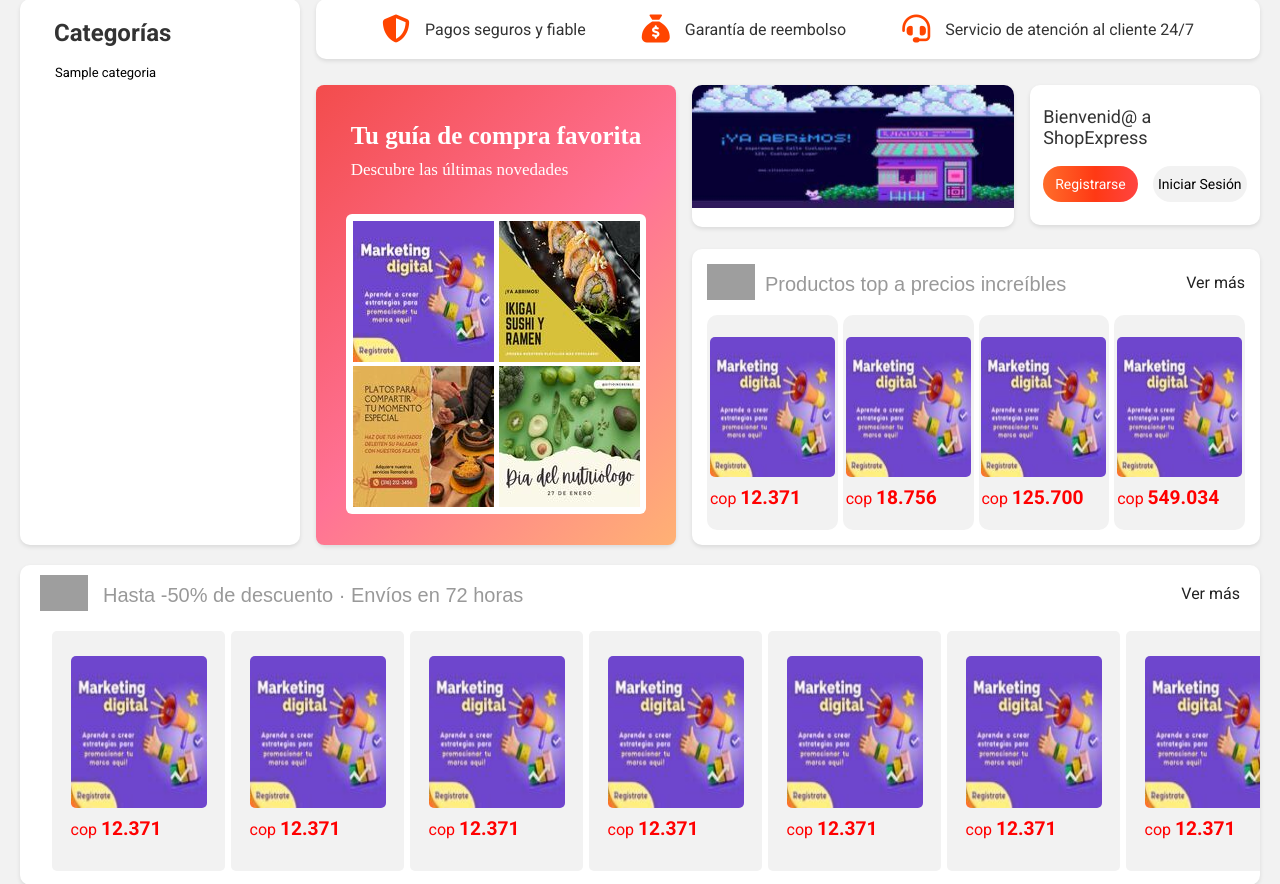
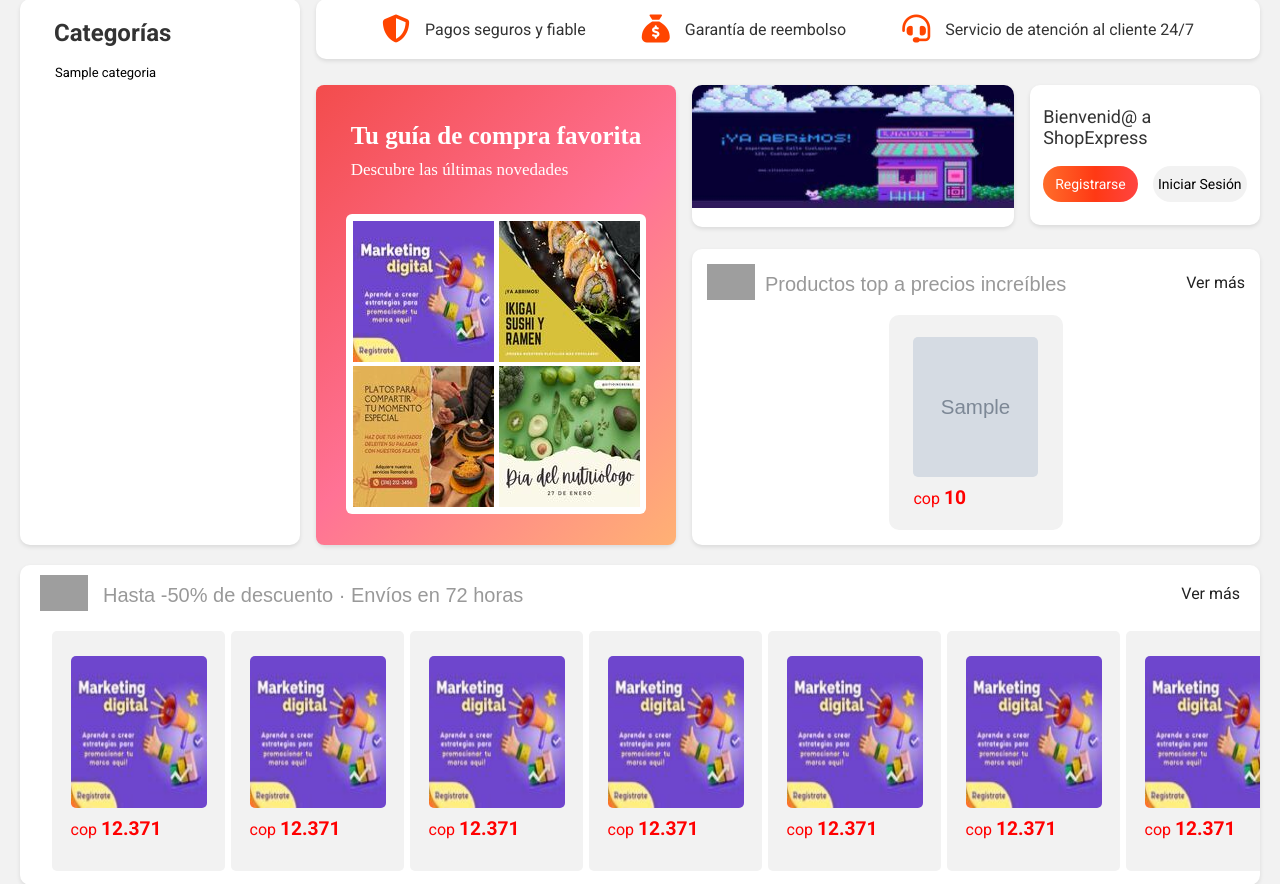
Before and after one commit to calvarezi/online-shop, a Django app: template productos/templates/productos/lista.html in a window 1280 px wide. Shown: the part 98-982 px from the top of the page. Run offline with Django 3.2, Linux system fonts and the light colour scheme; the template is opened without the code that fills it: most values are stand-ins (such as "Sample title", 1, 10 or a date in 2020); grey boxes marked "Sample" are stand-in pictures; some libraries are stand-ins or nearby versions; grey boxes are pictures that could not be loaded.

Commit message:
First-commit

```diff
--- a/productos/templates/productos/lista.html
+++ b/productos/templates/productos/lista.html
@@ -115,7 +115,7 @@
 
   <div class="ofertas__item">
     <div class="oferta__info">
-      <a href="" class="oferta__link">
+      <a href="#" class="oferta__link">
         <img
           src="https://ae01.alicdn.com/kf/S12d218f2404348e4986aad8f45e62b7dO/471x96.png_.webp"
           alt=""
@@ -128,52 +128,22 @@
       </div>
     </div>
     <div class="oferta_img_contenedor">
+      {% for oferta in productos_en_oferta %}
       <div class="oferta_item">
-        <a href="">
+        <a href="{% url 'detalle-producto' oferta.pk %}">
           <div>
-            <img src="{% static 'img/Novedades/imagen7.jpg' %}" alt="" />
+            <img src="{{ oferta.imagen.url }}" alt="{{ oferta.descripcion }}" />
           </div>
           <div class="oferta_precio">
             <span class="cop">cop</span>
-            <span class="precio_oferta">12.371</span>
+            <span class="precio_oferta">{{ oferta.precio_original }}</span>
           </div>
         </a>
       </div>
-      <div class="oferta_item">
-        <a href="">
-          <div>
-            <img src="{% static 'img/Novedades/imagen7.jpg' %}" alt="" />
-          </div>
-          <div class="oferta_precio">
-            <span class="cop">cop</span>
-            <span class="precio_oferta">18.756</span>
-          </div>
-        </a>
-      </div>
-      <div class="oferta_item">
-        <a href="">
-          <div>
-            <img src="{% static 'img/Novedades/imagen7.jpg' %}" alt="" />
-          </div>
-          <div class="oferta_precio">
-            <span class="cop">cop</span>
-            <span class="precio_oferta">125.700</span>
-          </div>
-        </a>
-      </div>
-      <div class="oferta_item">
-        <a href="">
-          <div>
-            <img src="{% static 'img/Novedades/imagen7.jpg' %}" alt="" />
-          </div>
-          <div class="oferta_precio">
-            <span class="cop">cop</span>
-            <span class="precio_oferta">549.034</span>
-          </div>
-        </a>
-      </div>
+      {% endfor %}
     </div>
   </div>
+
   <div class="user__item">
     <div class="user__saludo">
       <span>Bienvenid@ a ShopExpress</span>
@@ -325,13 +295,13 @@
     {% for producto in productos %}
     <div class="secound-content__producto-card">
       <div class="secound-content__producto__img">
-        <a href="{% url 'detalle-producto' producto.id %}">
+        <a href="{% url 'detalle-producto' producto.pk%}">
           <img src="{{ producto.imagen.url }}" alt="{{ producto.nombre }}" />
         </a>
       </div>
       <h3 class="secound-content__producto-nombre">{{ producto.nombre }}</h3>
       <p class="secound-content__producto-precio">
-        Precio: ${{ producto.precio }}
+        Precio: ${{ producto.precio_original }}
       </p>
     </div>
     {% endfor %}
--- a/productos/urls.py
+++ b/productos/urls.py
@@ -9,7 +9,7 @@ from . import views
 urlpatterns = [
     path('home/', views.lista_productos, name='lista-productos'),
     path('buscar/', views.search_results_view, name='buscar'),
-    path('producto/<int:id>/', ProductoDetailView.as_view(),
+    path('producto/<int:pk>/', ProductoDetailView.as_view(),
          name='detalle-producto'),
     path('login/', auth_views.LoginView.as_view(), name='login'),
     path('logout/', auth_views.LogoutView.as_view(), name='logout'),
--- a/productos/views.py
+++ b/productos/views.py
@@ -12,11 +12,12 @@ def lista_productos(request):
     categorias = Categoria.objects.all()
     productos = Producto.objects.all()
     ofertas = Oferta.objects.all()
+    productos_en_oferta = Producto.objects.filter(en_oferta=True, oferta__in=ofertas)
 
     context = {
         'categorias': categorias,
         'productos': productos,
-        'ofertas': ofertas,
+        'productos_en_oferta': productos_en_oferta,
     }
     return render(request, 'productos/lista.html', context)
 
```
Also changed, not shown: db.sqlite3.
